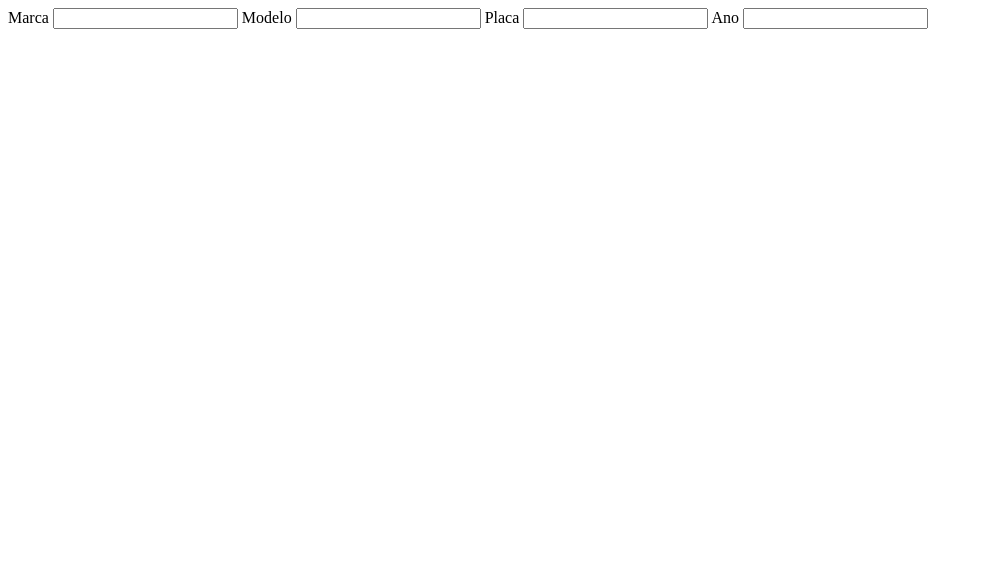
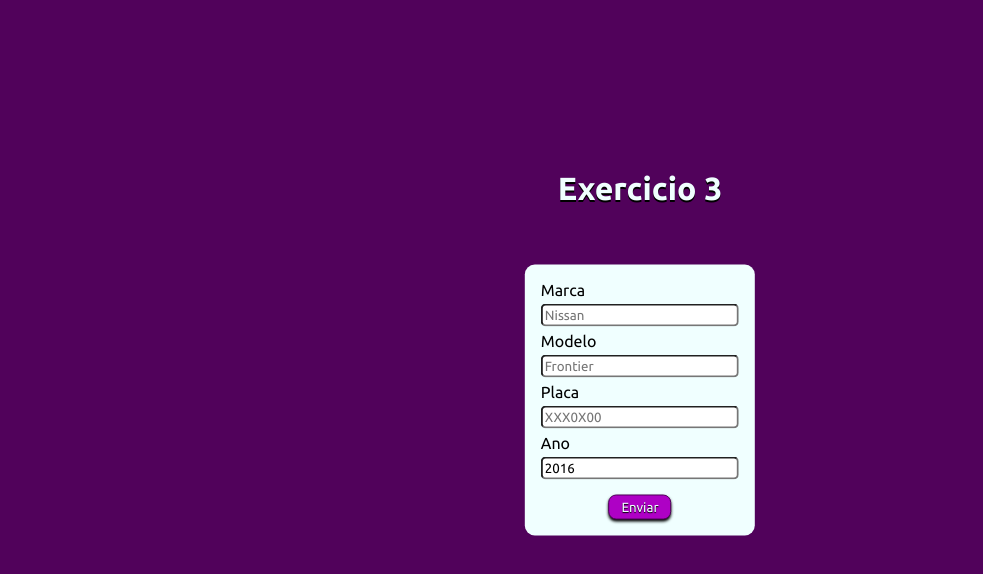
Before and after one commit to LucasDCoelho/Exercise_Digital_College, a plain HTML site: page Table_3/index.html in a window 1280 px wide. Shown: the whole page, without its empty margins (0-983 px from the left). Drawn offline with Linux system fonts and the light colour scheme.

Commit message:
done: Table 3

```diff
--- a/Table_3/CSS/style.css
+++ b/Table_3/CSS/style.css
@@ -0,0 +1,65 @@
+@import url('https://fonts.googleapis.com/css2?family=Ubuntu:wght@400;700&display=swap');
+*{
+    margin: 0;
+    padding: 0;
+    box-sizing: border-box;
+    font-family: 'Ubuntu', sans-serif;
+}
+
+html body {
+    background: rgb(81,2,91);
+}
+
+header h1{
+    text-align: center;
+    margin-top: 170px;
+    color: azure;
+    text-shadow: 0px 2px #000;
+}
+
+form{
+    position: absolute;
+    background-color: azure;
+    padding: 16px;
+    left: 50%;
+    bottom: 50%;
+    transform: translate(-50%, 50%);
+    border-radius: 10px;
+    width: 18vw;
+
+}
+
+form label,
+form input{
+    display: block;
+    margin-bottom: 5px;
+    width: 100%;
+    border-radius: 5px;
+}
+
+form input{
+    padding: 2px;
+}
+
+form button{
+    margin-top: 10px;
+    position: relative;
+    left: 50%;
+    transform: translateX(-50%);
+    padding: 4px 12px;
+    border-radius: 8px;
+    background-color: rgb(174, 1, 197);
+    color: azure;
+    box-shadow: 0px 2px 3px #000;
+    border: 1px solid rgb(81,2,91);
+    text-shadow: 0px 1px 1px #000;
+}
+
+form button:hover{
+    background-color: rgb(213, 21, 238);
+}
+
+form button:active{
+    background-color: rgb(129, 3, 145);
+    box-shadow: inset 0px 2px 2px #000;
+}
--- a/Table_3/index.html
+++ b/Table_3/index.html
@@ -1,5 +1,5 @@
 <!DOCTYPE html>
-    <html lang="en">
+    <html lang="pt-br">
     <head>
         <meta charset="UTF-8">
         <meta http-equiv="X-UA-Compatible" content="IE=edge">
@@ -8,18 +8,23 @@
         <title>Document</title>
     </head>
     <body>
+        <header>
+            <h1>Exercicio 3</h1>
+        </header>
         <form action="">
             <label for="marca">Marca</label>
-            <input type="text">
+            <input type="text" placeholder="Nissan">
 
             <label for="modelo">Modelo</label>
-            <input type="text">
+            <input type="text" placeholder="Frontier">
 
             <label for="placa">Placa</label>
-            <input type="text">
+            <input type="text" placeholder="XXX0X00">
 
             <label for="ano">Ano</label>
-            <input type="number">
+            <input type="number" name="ano" id="ano" min="1900" max="2099" step="1" value="2016" placeholder="2016">
+
+            <button type="submit">Enviar</button>
         </form>
 
     </body>
```
